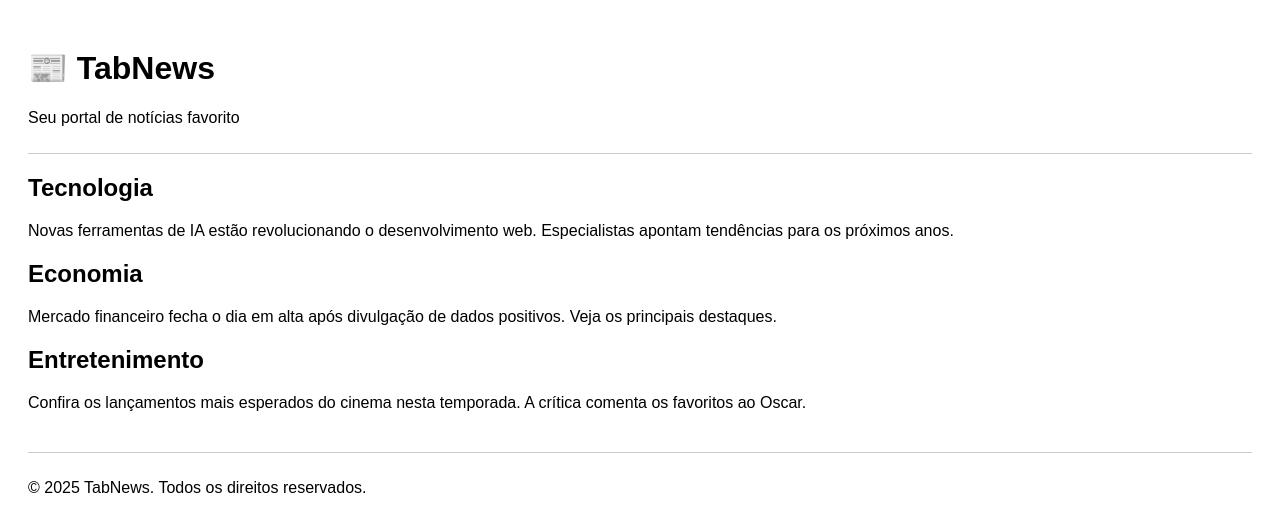
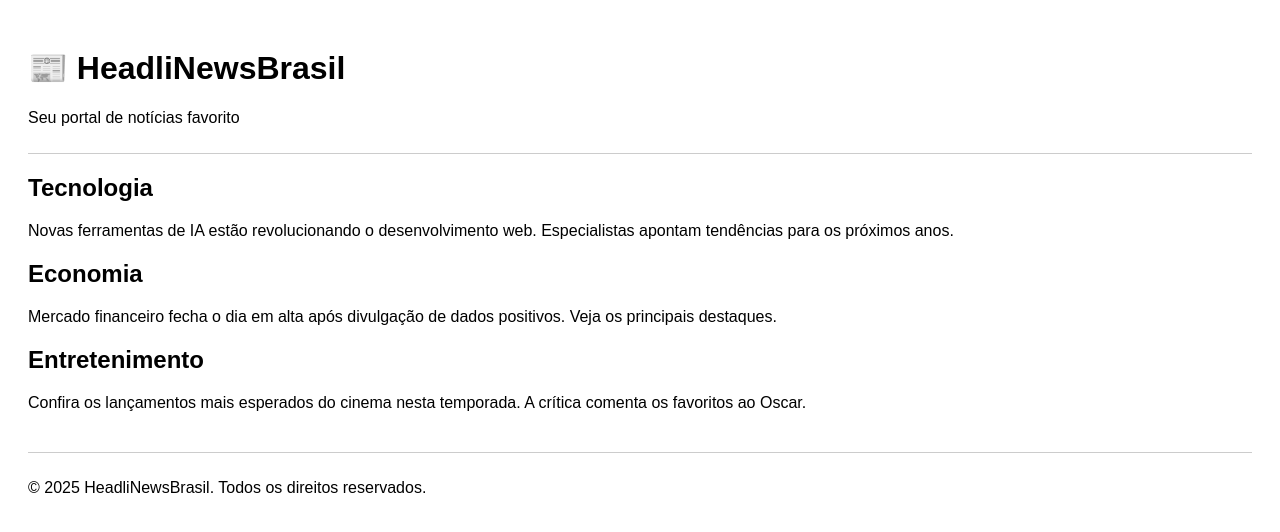
Before and after one commit to cristiano-lira/clone-tabnews, a Next.js app: page / in a window 1280 px wide. Shown: the top 532 px of the page. Built offline with nearby package versions, Linux system fonts and the light colour scheme.

Commit message:
altera o nome do portal de Tab News para HeadlinewsBrasil

```diff
--- a/pages/index.js
+++ b/pages/index.js
@@ -10,7 +10,7 @@ function Home() {
   return (
     <div style={{ fontFamily: "Arial, sans-serif", padding: "20px" }}>
       <header style={{ borderBottom: "1px solid #ccc", paddingBottom: "10px" }}>
-        <h1>📰 TabNews</h1>
+        <h1>📰 HeadliNewsBrasil</h1>
         <p>Seu portal de notícias favorito</p>
       </header>
 
@@ -47,7 +47,7 @@ function Home() {
           paddingTop: "10px",
         }}
       >
-        <p>© 2025 TabNews. Todos os direitos reservados.</p>
+        <p>© 2025 HeadliNewsBrasil. Todos os direitos reservados.</p>
       </footer>
     </div>
   );
```
